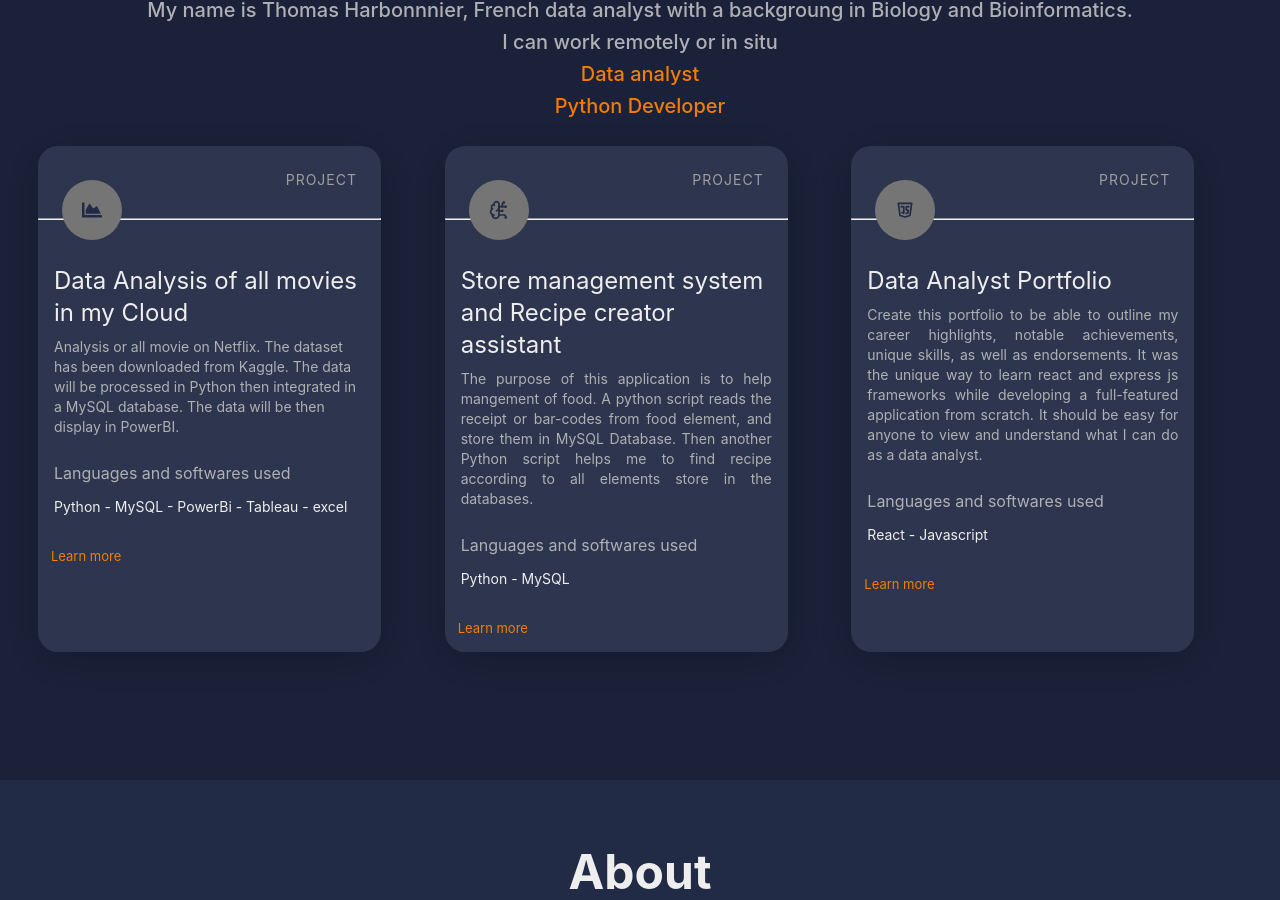
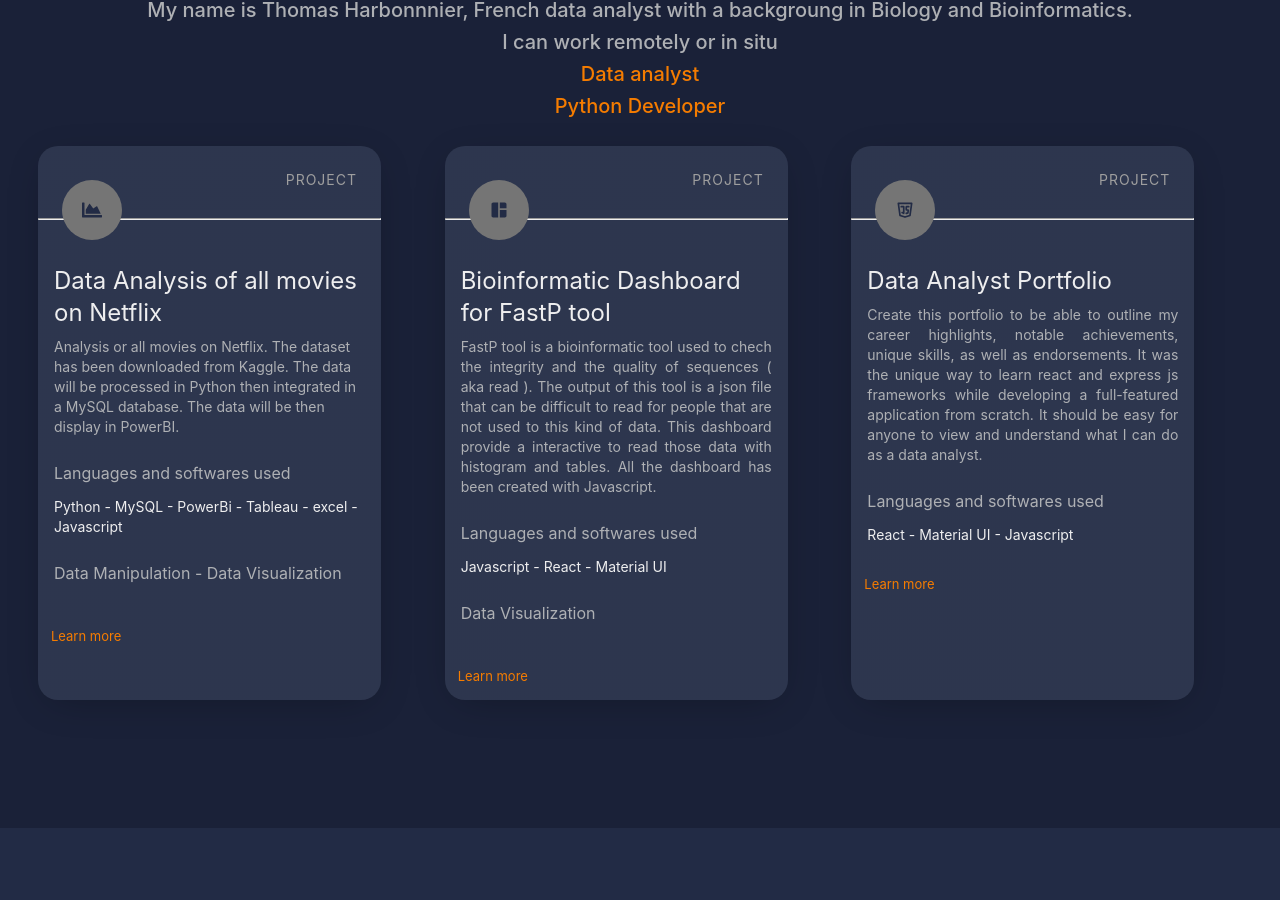
Before and after one commit to ThomasHarb/home, a React (Create React App) app: page / in a window 1280 px wide. Shown: the part 1309-2209 px from the top of the page. Built offline with nearby package versions, Linux system fonts and the light colour scheme.

Commit message:
Add the second project

```diff
--- a/src/views/landingPages/Home/components/Seeprojects/Seeprojects.js
+++ b/src/views/landingPages/Home/components/Seeprojects/Seeprojects.js
@@ -2,7 +2,7 @@ import React from "react";
 import Box from "@mui/material/Box";
 import Typography from "@mui/material/Typography";
 import { Button } from "@mui/material";
-import { LuBrainCircuit } from "react-icons/lu";
+/* import { LuBrainCircuit } from "react-icons/lu"; */
 import CardActions from "@mui/material/CardActions";
 import Card from "@mui/material/Card";
 import CardContent from "@mui/material/CardContent";
@@ -10,6 +10,7 @@ import Avatar from "@mui/material/Avatar";
 import { FaChartArea } from "react-icons/fa";
 import Grid from "@mui/material/Grid";
 import { TbBrandJavascript } from "react-icons/tb";
+import { MdSpaceDashboard } from "react-icons/md";
 
 const Seeprojects = () => {
   return (
@@ -153,14 +154,14 @@ const Seeprojects = () => {
                 </Box>
                 <CardContent>
                   <Typography variant="h5" gutterBottom>
-                    Data Analysis of all movies in my Cloud
+                    Data Analysis of all movies on Netflix
                   </Typography>
                   <Typography
                     variant="body2"
                     component="div"
                     color="text.secondary"
                   >
-                    Analysis or all movie on Netflix. The dataset has been
+                    Analysis or all movies on Netflix. The dataset has been
                     downloaded from Kaggle. The data will be processed in Python
                     then integrated in a MySQL database. The data will be then
                     display in PowerBI.
@@ -170,7 +171,11 @@ const Seeprojects = () => {
                     Languages and softwares used
                   </Typography>
                   <Typography variant="body2">
-                    Python - MySQL - PowerBi - Tableau - excel
+                    Python - MySQL - PowerBi - Tableau - excel - Javascript
+                  </Typography>
+                  <Typography sx={{ mb: 1.5 }} color="text.secondary">
+                    <br />
+                    Data Manipulation - Data Visualization
                   </Typography>
                 </CardContent>
                 <CardActions>
@@ -185,6 +190,102 @@ const Seeprojects = () => {
             </Grid>
             <Grid item xs={12} sm={6} md={4} style={{ display: "flex" }}>
               <Card
+                sx={{
+                  maxWidth: 343,
+                  borderRadius: "20px",
+                  boxShadow: "0 8px 40px -12px rgba(0,0,0,0.3)",
+                  transition: "0.3s",
+                }}
+              >
+                <Box sx={{ minWidth: 256 }}>
+                  <Box
+                    sx={{
+                      padding: `4px 24px 0`,
+                      display: "flex",
+                      alignItems: "center",
+                      justifyContent: "space-between",
+                    }}
+                  >
+                    <Avatar
+                      alt={"brand logo"}
+                      sx={(theme) => ({
+                        width: 48,
+                        height: 48,
+                        transform: "translateY(50%)",
+                        "& > img": {
+                          margin: 0,
+                          backgroundColor: "common.white",
+                        },
+                        [theme.breakpoints.up("sm")]: {
+                          width: 60,
+                          height: 60,
+                        },
+                      })}
+                    >
+                      <MdSpaceDashboard />
+                    </Avatar>
+                    <Typography
+                      sx={{
+                        textTransform: "uppercase",
+                        fontSize: 14,
+                        color: "grey.500",
+                        letterSpacing: "1px",
+                      }}
+                    >
+                      Project
+                    </Typography>
+                  </Box>
+                  <Box
+                    component="hr"
+                    sx={(theme) => ({
+                      backgroundColor: "grey.200",
+                      marginBottom: `${24 - 1}px`, // minus 1 due to divider height
+                      [theme.breakpoints.up("sm")]: {
+                        marginBottom: `${30 - 1}px`, // minus 1 due to divider height
+                      },
+                    })}
+                  />
+                </Box>
+                <CardContent>
+                  <Typography variant="h5" gutterBottom>
+                    Bioinformatic Dashboard for FastP tool
+                  </Typography>
+                  <Typography
+                    variant="body2"
+                    component="div"
+                    color="text.secondary"
+                    textAlign="justify"
+                  >
+                    FastP tool is a bioinformatic tool used to chech the
+                    integrity and the quality of sequences ( aka read ). The
+                    output of this tool is a json file that can be difficult to
+                    read for people that are not used to this kind of data. This
+                    dashboard provide a interactive to read those data with
+                    histogram and tables. All the dashboard has been created
+                    with Javascript.
+                  </Typography>
+                  <Typography sx={{ mb: 1.5 }} color="text.secondary">
+                    <br />
+                    Languages and softwares used
+                  </Typography>
+                  <Typography variant="body2">
+                    Javascript - React - Material UI
+                  </Typography>
+                  <Typography sx={{ mb: 1.5 }} color="text.secondary">
+                    <br />
+                    Data Visualization
+                  </Typography>
+                </CardContent>
+                <CardActions>
+                  <Button
+                    size="small"
+                    href="https://thomasharb.github.io/fastp-project/"
+                  >
+                    Learn more
+                  </Button>
+                </CardActions>
+              </Card>
+              {/* <Card
                 sx={{
                   maxWidth: 343,
                   borderRadius: "20px",
@@ -268,7 +369,7 @@ const Seeprojects = () => {
                     Learn more
                   </Button>
                 </CardActions>
-              </Card>
+              </Card> */}
             </Grid>
             <Grid item xs={12} sm={6} md={4} style={{ display: "flex" }}>
               <Card
@@ -349,7 +450,9 @@ const Seeprojects = () => {
                     <br />
                     Languages and softwares used
                   </Typography>
-                  <Typography variant="body2">React - Javascript</Typography>
+                  <Typography variant="body2">
+                    React - Material UI - Javascript
+                  </Typography>
                 </CardContent>
                 <CardActions>
                   <Button size="small" href="/">
```
